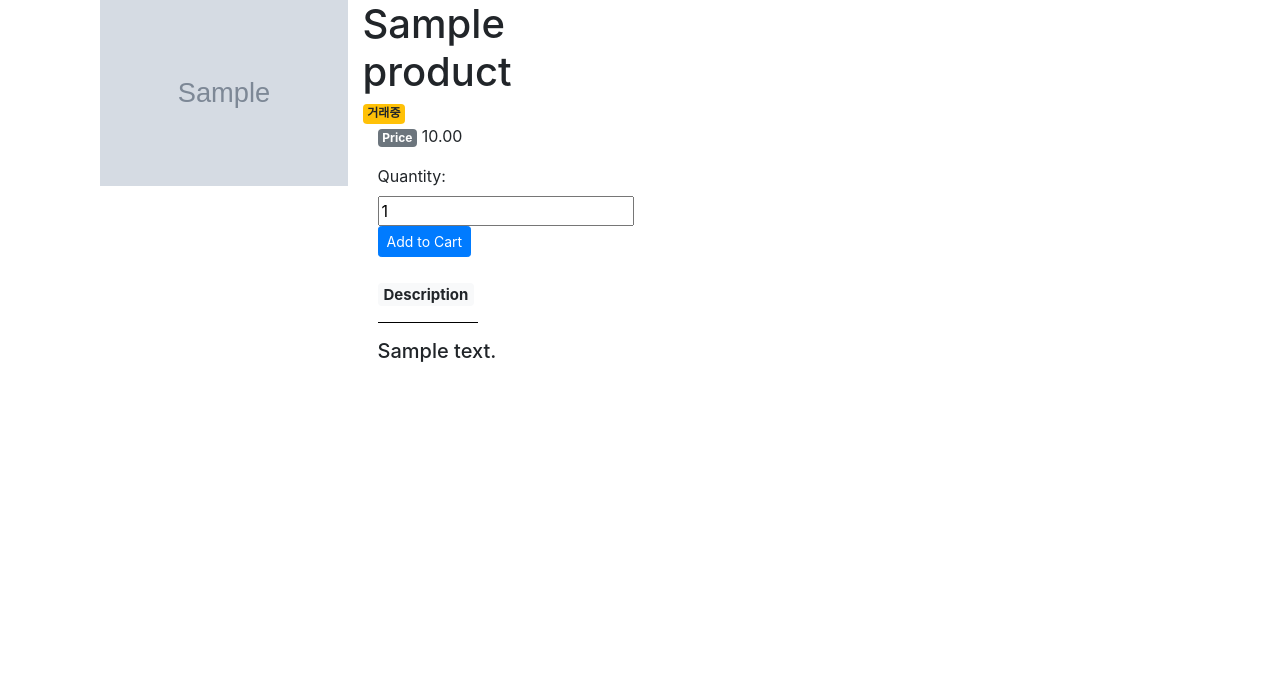
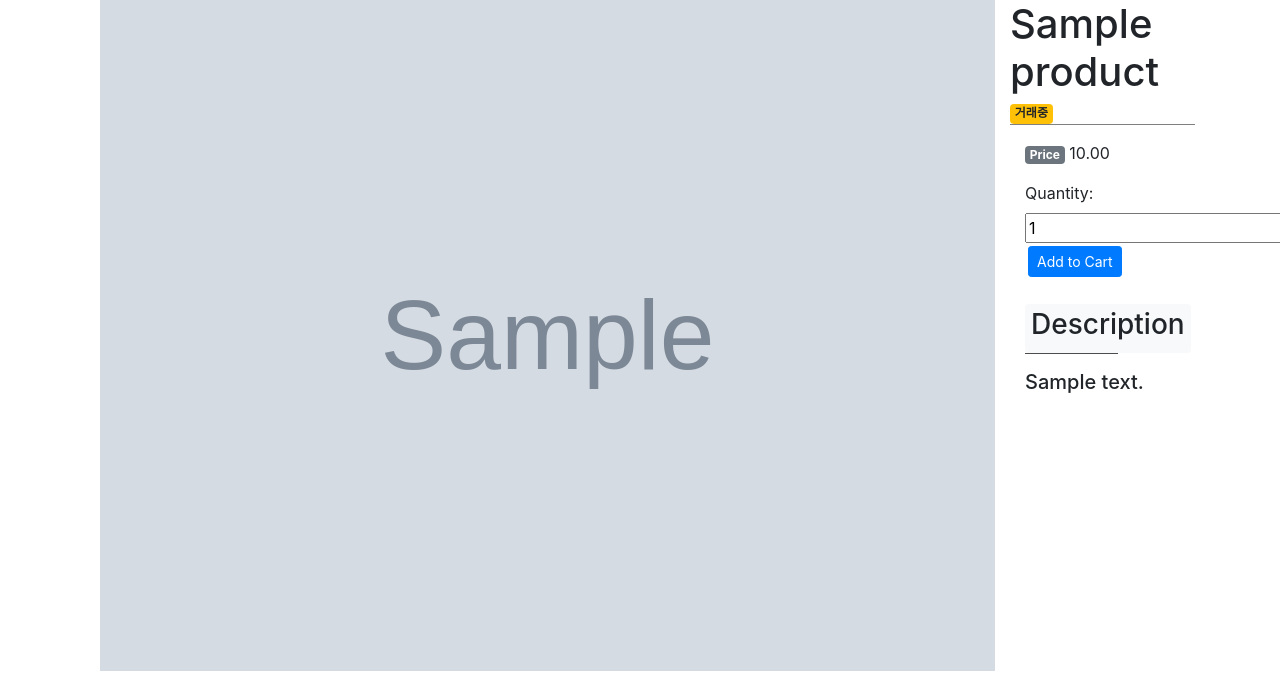
Before and after one commit to plenilune3/secondhand_market, a Django app: a page that uses shop/templates/shop/detail.html in a window 1280 px wide. Shown: the part 132-823 px from the top of the page. Before the commit the page ends 494 px from the top, so only its background shows below. Run offline with Django 3.2, Linux system fonts and the light colour scheme; tables that the repository leaves empty hold one stand-in row (values such as "Sample post"); grey boxes marked "Sample" are stand-in pictures; some libraries are stand-ins or nearby versions; grey boxes are pictures that could not be loaded.

Commit message:
detail.html 수정

```diff
--- a/shop/templates/shop/detail.html
+++ b/shop/templates/shop/detail.html
@@ -3,10 +3,10 @@
 {% block content %}
         <div class="container">
             <div class="row">
-                <div class="col-lg-3">
+                <div class="col" style="padding-bottom:20px;">
                     <img src="{{product.image.url}}" width="100%">
                 </div>
-                <div class="col-lg-3">
+                <div class="col-lg-2">
                     <div class="row">
                     <h1 class="display-6" style="width:fit-content;">{{product.name}}</h1>
                     {% if product.product_state == 0 %}
@@ -25,17 +25,20 @@
                 {% elif product.product_state == 2 %}
                     <div class="badge badge-success" style="height:20px; margin: auto 0px;">거래완료</div>
                 {% endif %}
+                <hr style="border-color: gray; width: 100%; margin-top: 0rem;">
                 </div>
                     <p><span class="badge badge-secondary">Price</span> {{product.price}}</p>
 {#                    <form action="" method="post">#}
                     <form action="{% url 'cart:product_add' product.id %}" method="post">
                         {{add_to_cart}}
                         {% csrf_token %}
-                        <input type="submit" class="btn btn-primary btn-sm" value="Add to Cart">
+                        <input type="submit" class="btn btn-primary btn-sm" value="Add to Cart" style="margin : 3px;">
                     </form>
                     <br>
                     <!-- <h5><span class="badge badge-secondary">Description</span>{{product.description|linebreaks}}</h5> -->
-                    <h5><span class="badge badge-light">Description</span><hr size="5px" width="100px" align="left" color="black">{{product.description|linebreaks}}</h5>
+                    <h5><span class="badge badge-light"><h3>Description</h3></span>
+                        <hr size="5px" width="60%" align="left" color="#555555"  style="margin-top: 0rem;">
+                        {{product.description|linebreaks}}</h5>
                 </div>
                 {% if user.username == product.user_id %}
                     <form action="{{product.get_absolute_url}}" method="post">
```
